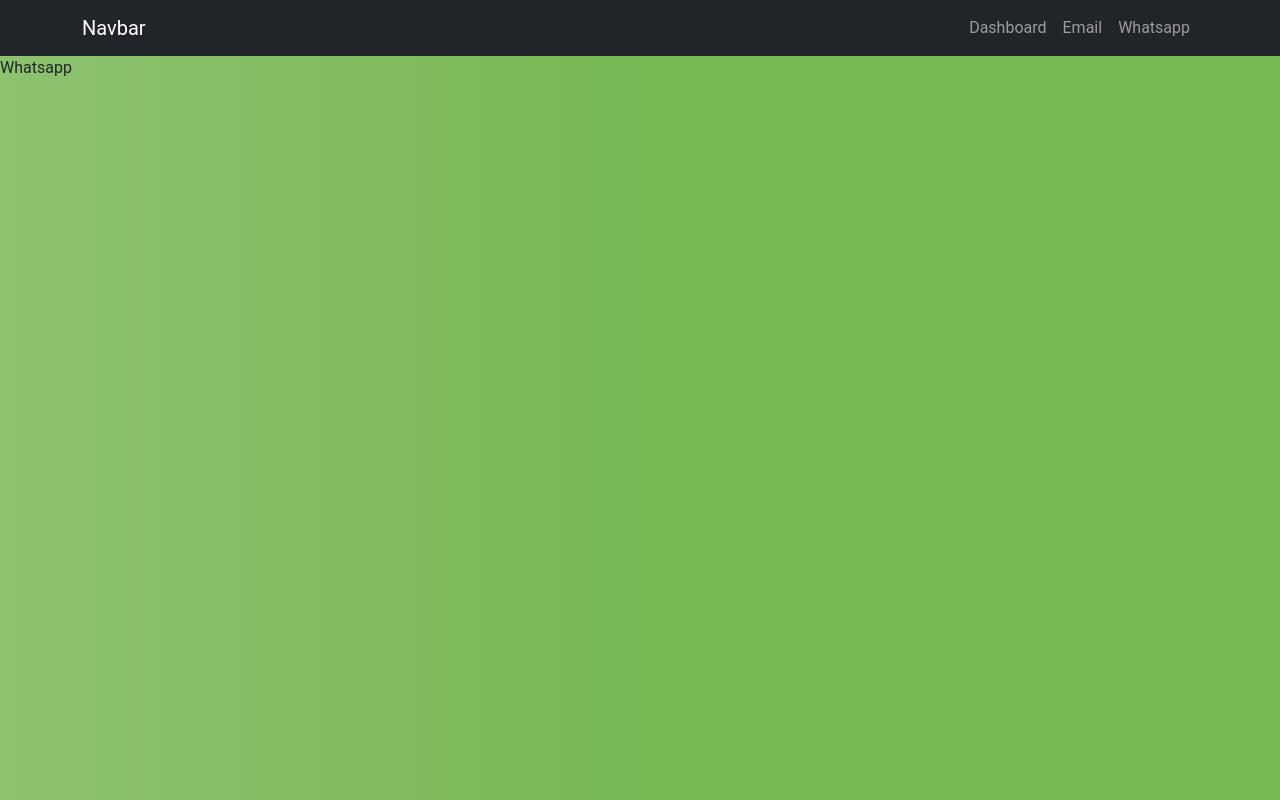
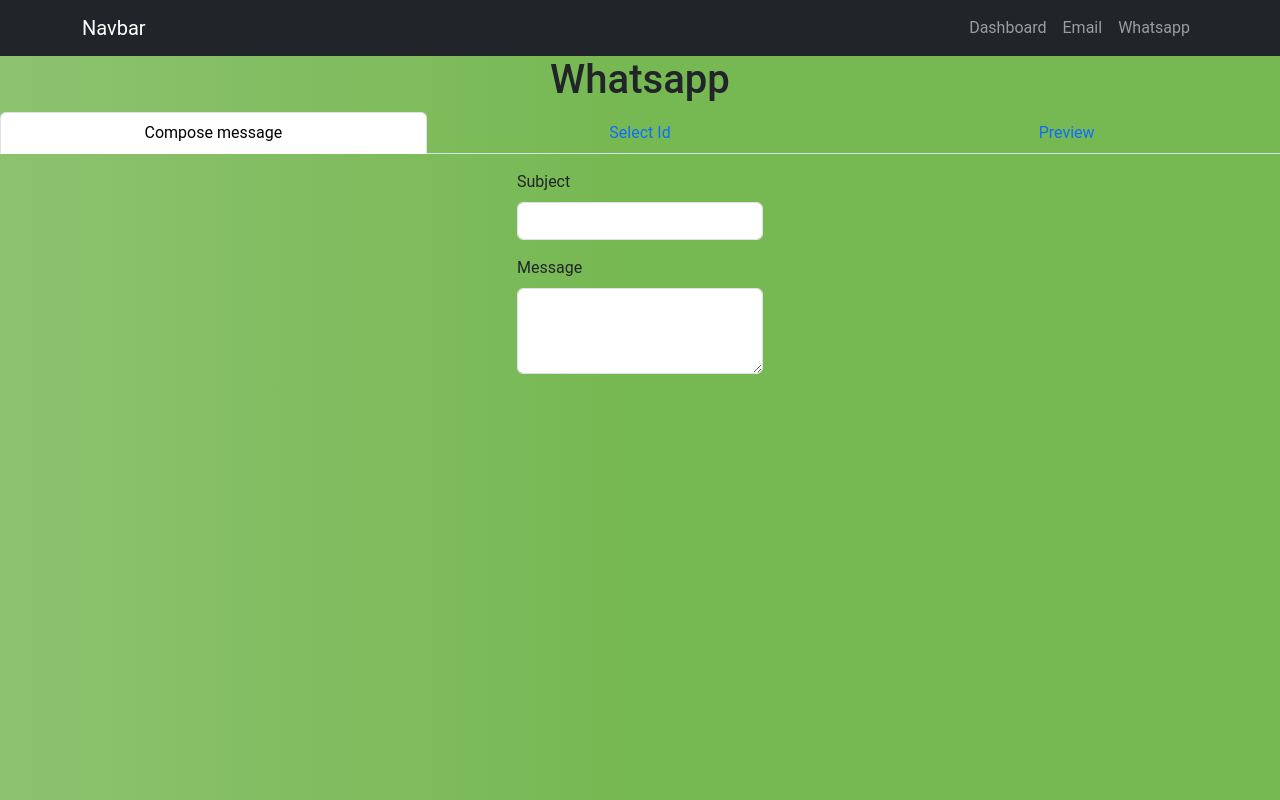
Before and after one commit to jiitopticachapter/JSCOP-Admin-Portal, a React (Vite) app: page /whatsapp in a window 1280 px wide. Built offline with nearby package versions, Linux system fonts and the light colour scheme; the HTML template or start-up script is replaced by a standard one.

Commit message:
whatsapp

```diff
--- /dev/null
+++ b/src/pages/Whatsapp/Whatsapp.css
@@ -0,0 +1,6 @@
+.whatsapp_page{
+    display: flex;
+    justify-content: center;
+    align-items: center;
+    flex-direction: column;
+}
--- a/src/pages/Whatsapp/Whatsapp.jsx
+++ b/src/pages/Whatsapp/Whatsapp.jsx
@@ -1,7 +1,47 @@
 import React from "react";
+import './Whatsapp.css'
+import Tab from 'react-bootstrap/Tab';
+import Tabs from 'react-bootstrap/Tabs';
+import Form from 'react-bootstrap/Form';
+
+const whatsappForm = (
+  <div>
+     <Form>
+      <Form.Group className="mb-3" controlId="exampleForm.ControlInput1">
+        <Form.Label>Subject</Form.Label>
+        <Form.Control type="email" />
+      </Form.Group>
+      <Form.Group className="mb-3" controlId="exampleForm.ControlTextarea1">
+        <Form.Label>Message</Form.Label>
+        <Form.Control as="textarea" rows={3} />
+      </Form.Group>
+    </Form>
+  </div>
+)
 
 const Whatsapp = () => {
-  return <div>Whatsapp</div>;
+  return(
+    <>
+    <div className="whatsapp_page">
+      <h1>Whatsapp</h1>
+      <Tabs
+      defaultActiveKey="compose"
+      id="justify-tab-example"
+      className="mb-3 w-100"
+      justify
+    >
+      <Tab eventKey="compose" title="Compose message">
+        {whatsappForm}
+      </Tab>
+      <Tab eventKey="selectId" title="Select Id">
+        Tab content for Profile
+      </Tab>
+      <Tab eventKey="preview" title="Preview">
+        Tab content for Loooonger Tab
+      </Tab>
+    </Tabs>
+    </div>
+    </>
+  );
 };
-
 export default Whatsapp;
```
